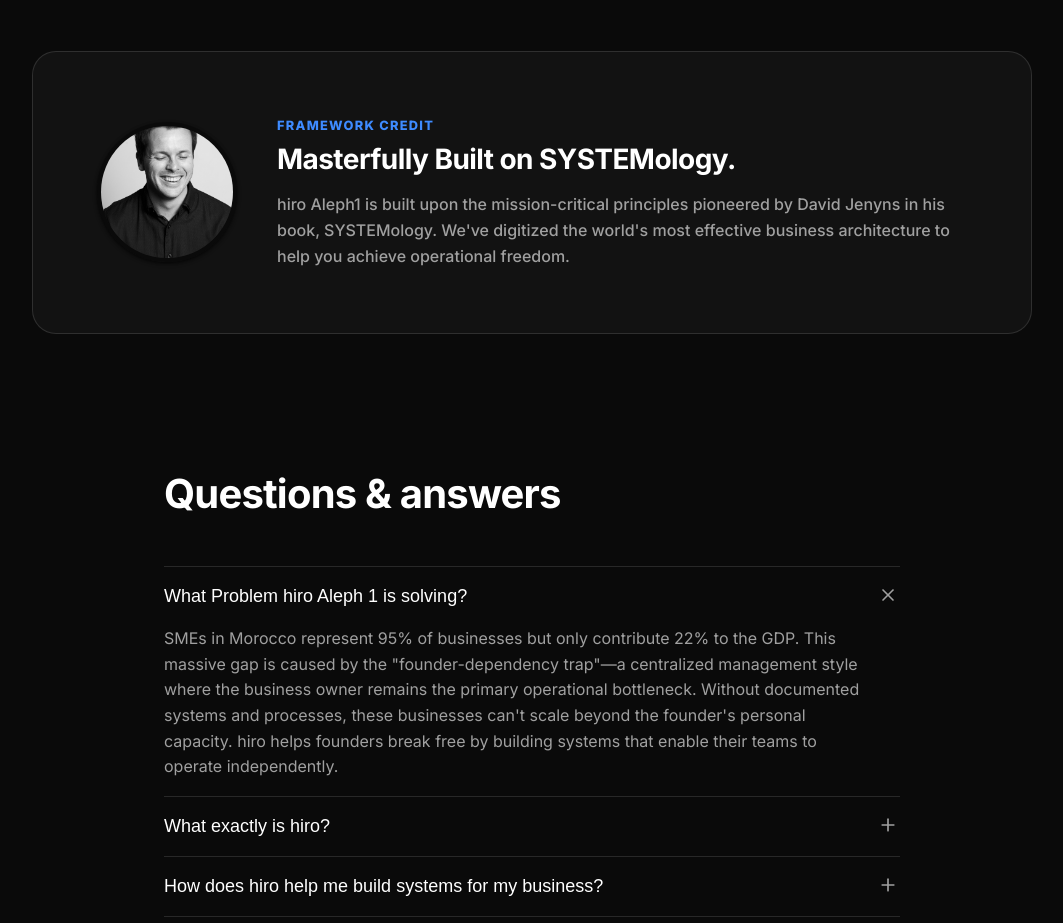
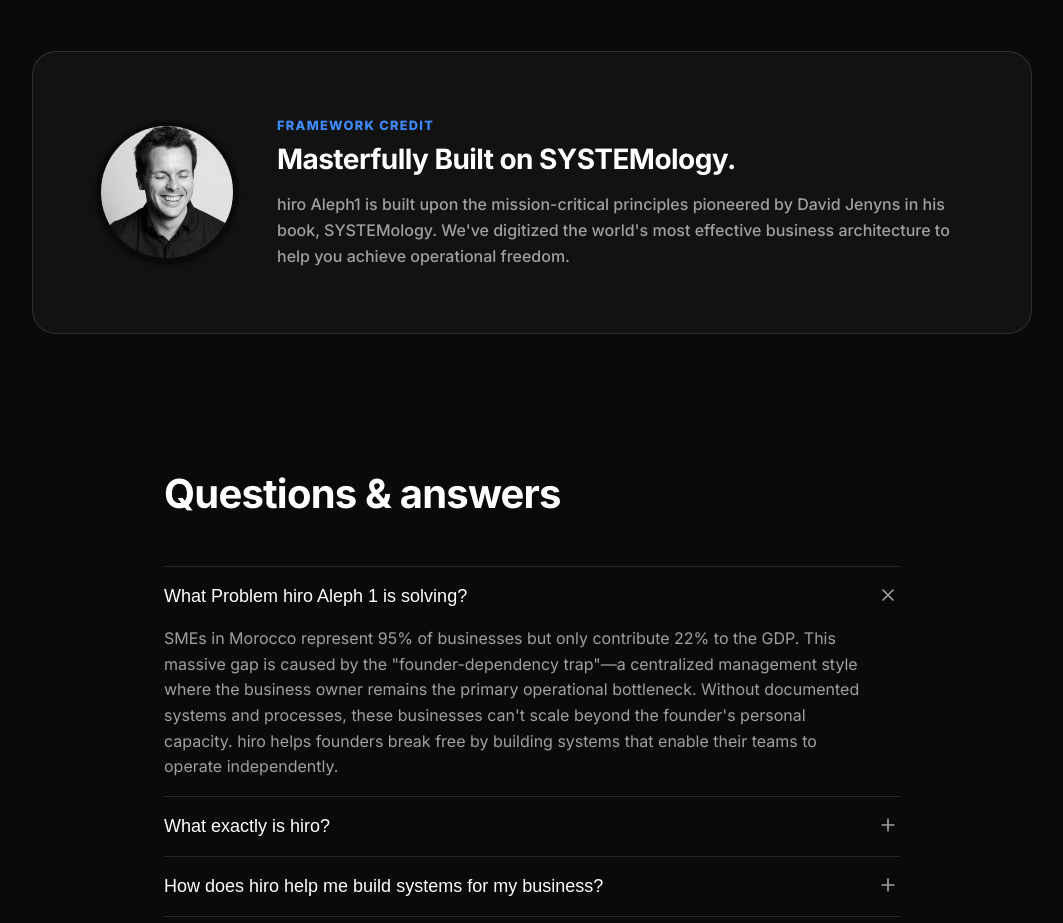
Before and after one commit to Malek041/xProject-Website, a React (Vite) app: page / in a window 1280 px wide. Shown: the part 4720-5643 px from the top of the page, without its empty margins (108-1171 px from the left). Built offline with nearby package versions, Linux system fonts and the light colour scheme; no server answers.

Commit message:
Optimize David Jenyns portrait framing and remove grayscale

```diff
--- a/src/components/AlephSection.jsx
+++ b/src/components/AlephSection.jsx
@@ -309,7 +309,8 @@
                                     width: '100%',
                                     height: '100%',
                                     objectFit: 'cover',
-                                    filter: 'grayscale(20%)'
+                                    objectPosition: 'center 20%', // Focus more on the face
+                                    transition: 'transform 0.3s ease'
                                 }}
                             />
                         </div>
```
